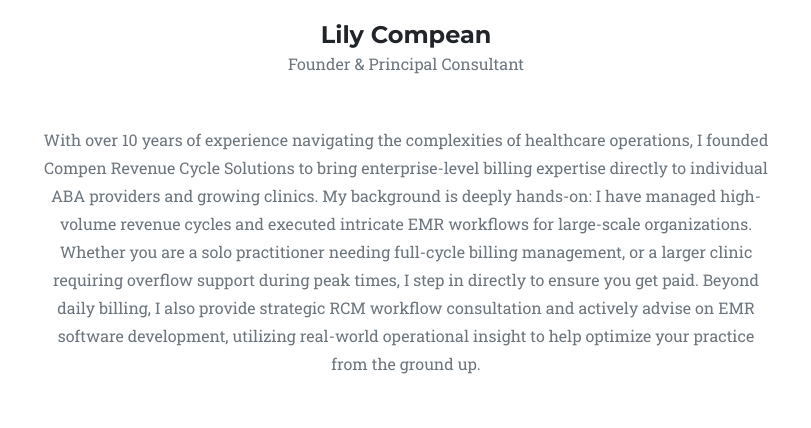
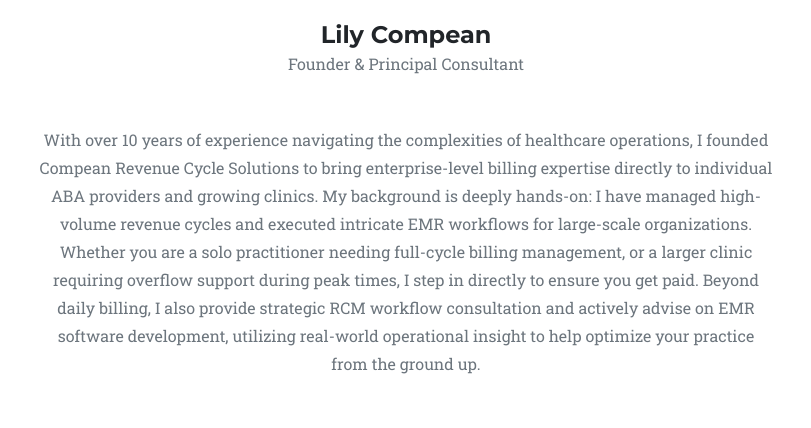
Before and after one commit to compeanc/Compean-RCS, a plain HTML site: page index.html in a window 1280 px wide. Shown: the part 2406-2834 px from the top of the page, 234-1045 px from the left. Drawn offline with nearby package versions, Linux system fonts and the light colour scheme.

Commit message:
Corrected last name on About section

```diff
--- a/index.html
+++ b/index.html
@@ -137,7 +137,7 @@
                     </div>
                 </div>
                 <div class="row">
-                    <div class="col-lg-8 mx-auto text-center"><p class="large text-muted">With over 10 years of experience navigating the complexities of healthcare operations, I founded Compen Revenue Cycle Solutions to bring enterprise-level billing expertise directly to individual ABA providers and growing clinics. My background is deeply hands-on: I have managed high-volume revenue cycles and executed intricate EMR workflows for large-scale organizations. Whether you are a solo practitioner needing full-cycle billing management, or a larger clinic requiring overflow support during peak times, I step in directly to ensure you get paid. Beyond daily billing, I also provide strategic RCM workflow consultation and actively advise on EMR software development, utilizing real-world operational insight to help optimize your practice from the ground up.</p></div>
+                    <div class="col-lg-8 mx-auto text-center"><p class="large text-muted">With over 10 years of experience navigating the complexities of healthcare operations, I founded Compean Revenue Cycle Solutions to bring enterprise-level billing expertise directly to individual ABA providers and growing clinics. My background is deeply hands-on: I have managed high-volume revenue cycles and executed intricate EMR workflows for large-scale organizations. Whether you are a solo practitioner needing full-cycle billing management, or a larger clinic requiring overflow support during peak times, I step in directly to ensure you get paid. Beyond daily billing, I also provide strategic RCM workflow consultation and actively advise on EMR software development, utilizing real-world operational insight to help optimize your practice from the ground up.</p></div>
                 </div>
             </div>
         </section>
```
